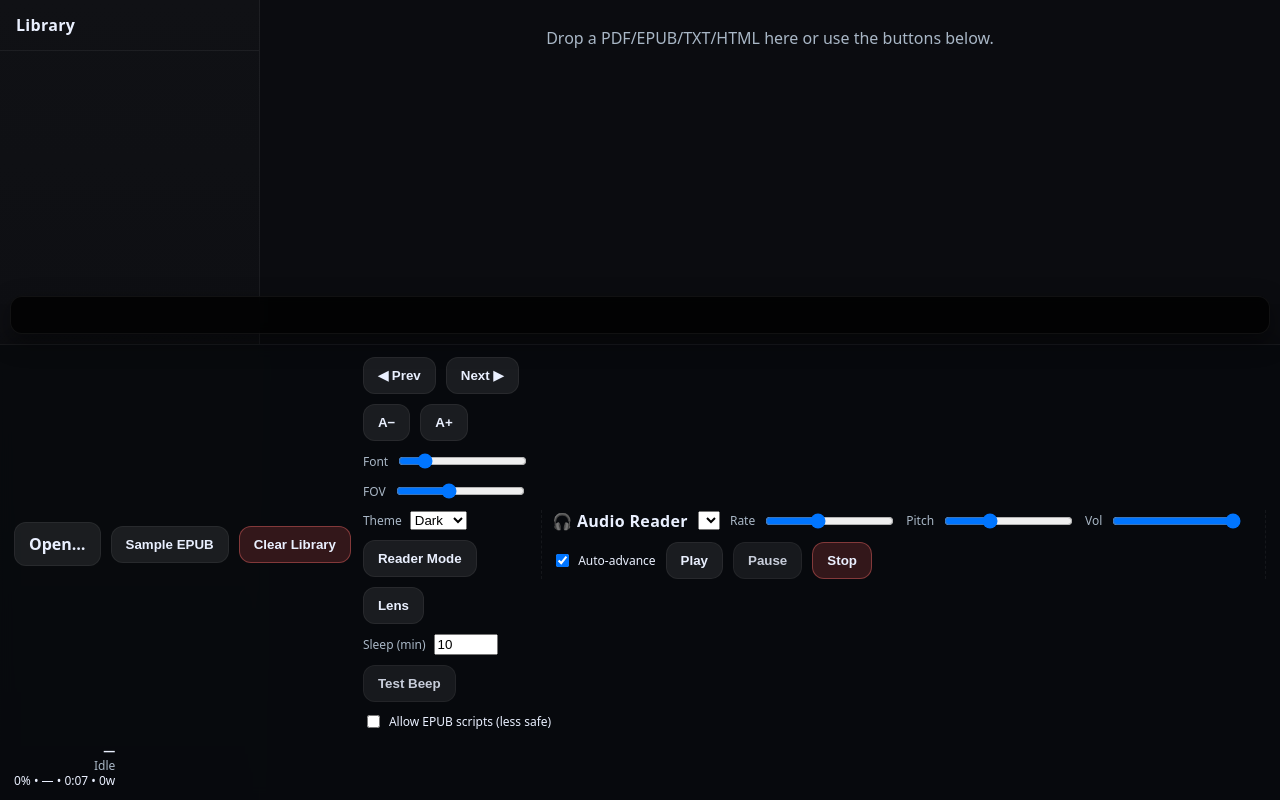
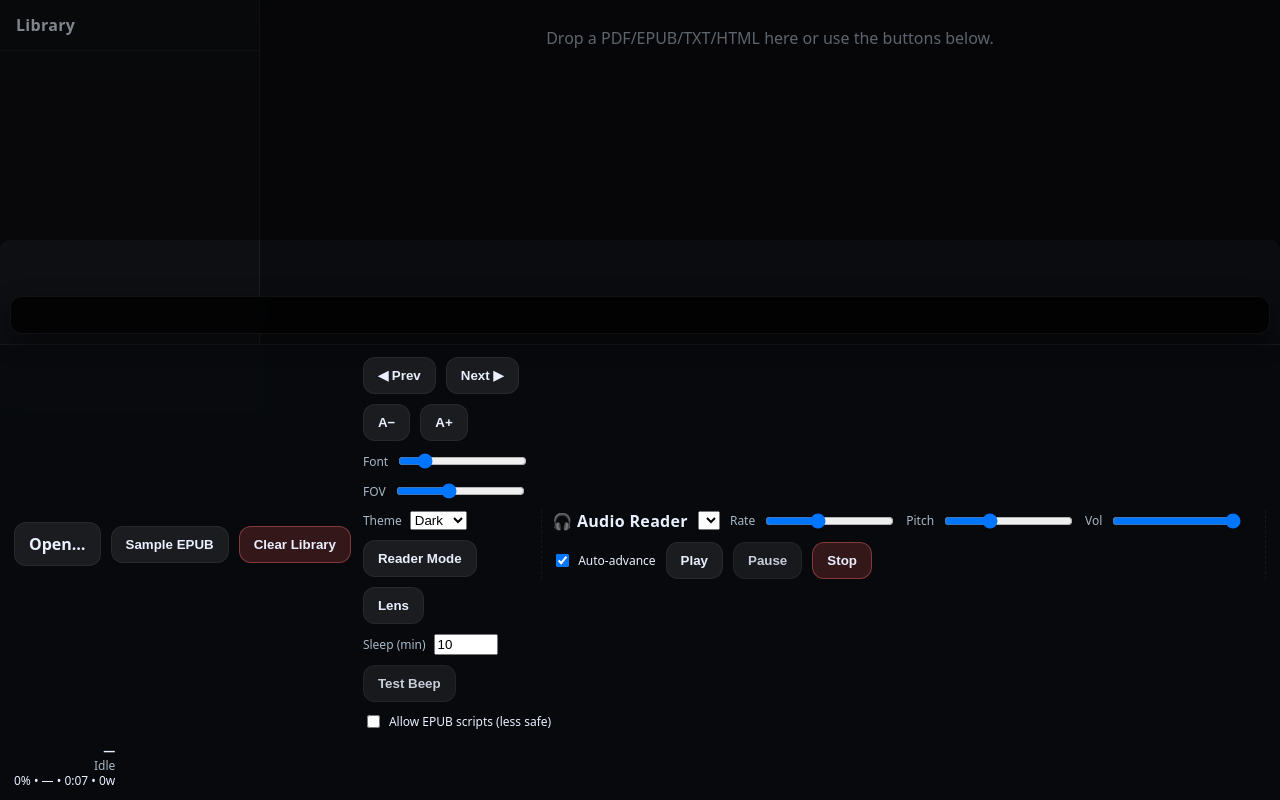
Before and after one commit to PotSplit/PotSplit, a website: page viewer-pro/index.html in a window 1280 px wide. Both pictures are taken after a click on the button "Lens". Drawn offline with nearby package versions, Linux system fonts and the light colour scheme.

Commit message:
Update styles.css

```diff
--- a/viewer-pro/styles.css
+++ b/viewer-pro/styles.css
@@ -15,6 +15,7 @@
   --readbar-muted: #b8c2cf;
   --dock-h: 84px;             /* JS keeps this in sync */
   --readbar-gap: 10px;
+  --lens-dim: rgba(0,0,0,.45);
 }
 
 body.theme-light {
@@ -31,6 +32,7 @@ body.theme-light {
   --readbar-bg: rgba(255,255,255,0.95);
   --readbar-fg: #0b0c10;
   --readbar-muted: #666a70;
+  --lens-dim: rgba(0,0,0,.35);
 }
 
 body.theme-sepia {
@@ -47,6 +49,7 @@ body.theme-sepia {
   --readbar-bg: rgba(245,239,227,0.95);
   --readbar-fg: #3b2f27;
   --readbar-muted: #7b6a5a;
+  --lens-dim: rgba(0,0,0,.30);
 }
 
 /* ---------- Base layout ---------- */
@@ -98,11 +101,10 @@ body {
   min-height: calc(100vh - var(--dock-h) - 140px);
   padding: 26px clamp(16px, 3vw, 36px) calc(var(--dock-h) + 120px);
   line-height: 1.6;
-  transition: background .2s, color .2s;
+  transition: background .2s, color .2s, max-width .1s;
+  margin: 0 auto;                 /* center when FOV applies */
+  max-width: 900px;               /* initial FOV until JS runs */
 }
-.content.wide { max-width: 1200px; margin: 0 auto; }
-.content.narrow { max-width: 700px; margin: 0 auto; }
-
 .content.empty {
   display: grid;
   place-items: center;
@@ -129,8 +131,17 @@ body {
   box-shadow: 0 10px 40px rgba(0,0,0,.20);
 }
 
-/* Lens (placeholder style) */
-#lens { position: absolute; inset: 0; pointer-events: none; display: none; }
+/* Reading lens (mask outside the band) */
+#lens {
+  position: fixed;
+  left: 0; right: 0;
+  top: 30vh;
+  height: 180px;                  /* JS updates live */
+  pointer-events: none;
+  display: none;
+  box-shadow: 0 0 0 9999px var(--lens-dim);
+  border-radius: 10px;
+}
 body.lens-on #lens { display: block; }
 
 /* ---------- Bottom Dock ---------- */
@@ -149,7 +160,7 @@ body.lens-on #lens { display: block; }
   color: var(--fg);
   z-index: 4000;
 
-  /* Make sure you can *always* reach controls */
+  /* always reachable */
   overflow-x: auto;
 }
 
```
